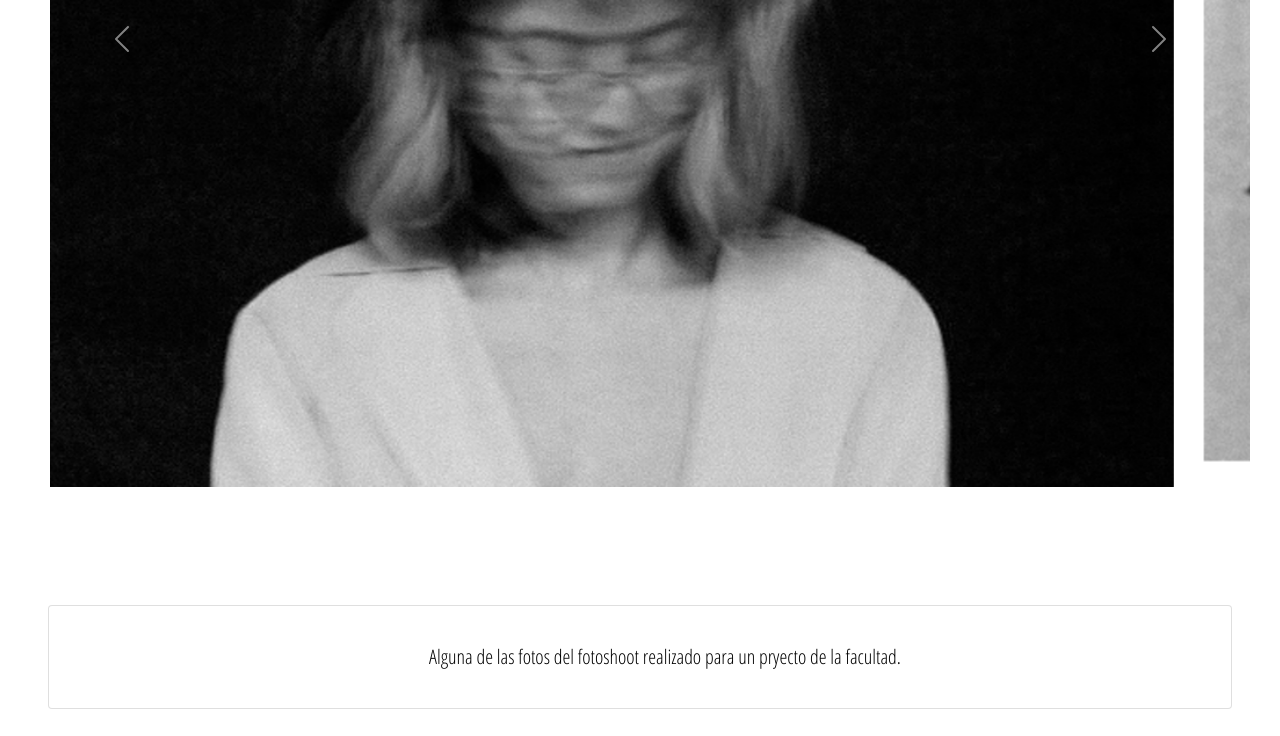
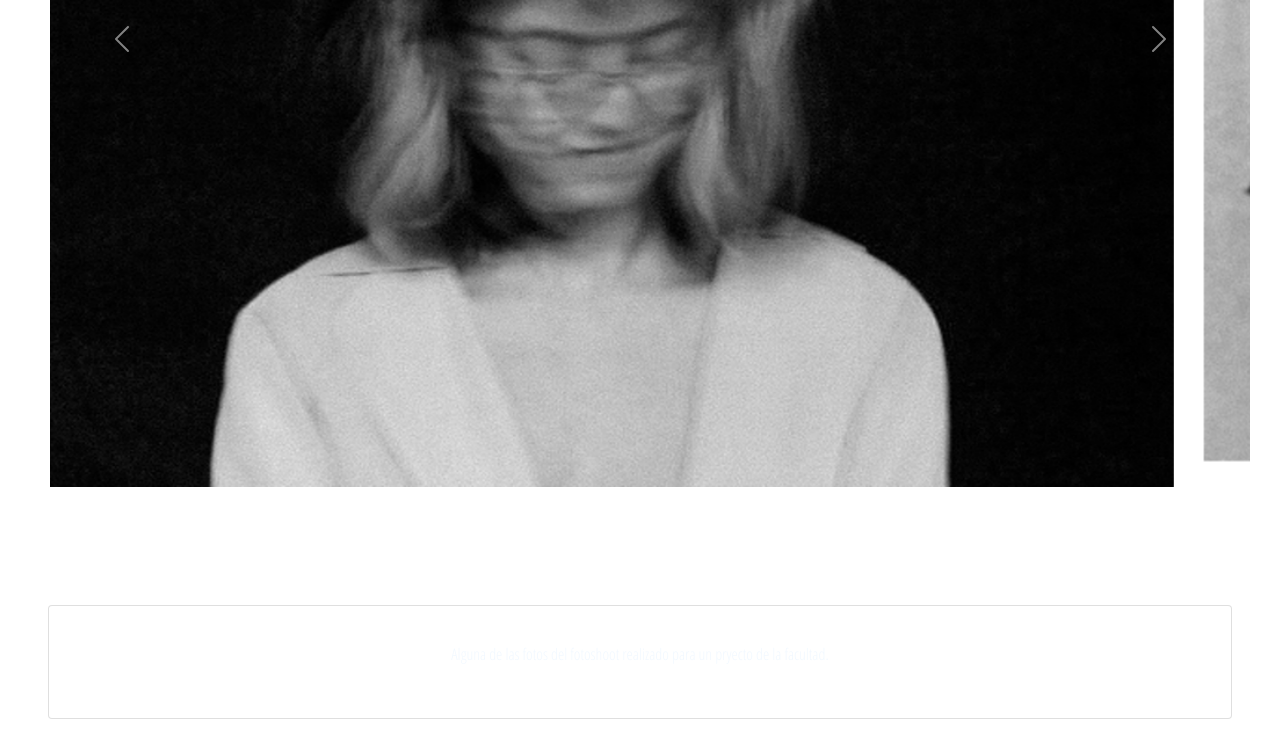
Before and after one commit to BelenFuruken/PROYECTO-FINAL-FURUKEN, a website: page Pages/fotoshot.html in a window 1280 px wide. Shown: the part 552-1288 px from the top of the page. Drawn offline with nearby package versions, Linux system fonts and the light colour scheme.

Commit message:
center fotoshot pages

```diff
--- a/Pages/fotoshot.html
+++ b/Pages/fotoshot.html
@@ -55,7 +55,7 @@
     </nav>
   </header>
   <main>
-    <div class="conteiner-fluid d-flex justify-content-xl-center">
+    <div class="conteiner-fluid d-flex justify-content-xl-center justify-content-lg-center justify-content-md-center justify-content-sm-center justify-content-center">
       <div id="carouselExampleControls" class="carousel slide" data-bs-ride="carousel">
         <div class="carousel-inner">
           <div class="carousel-item active">
@@ -89,9 +89,7 @@
     </div>
     <div class="card m-5">
       <div class="card-body">
-        <blockquote class="blockquote mb-0">
-          <p class="texto-descrip">Alguna de las fotos del fotoshoot realizado para un pryecto de la facultad.</p>
-        </blockquote>
+        <p class="texto-descrip text-center">Alguna de las fotos del fotoshoot realizado para un pryecto de la facultad.</p>
       </div>
     </div>
   </main>
```
